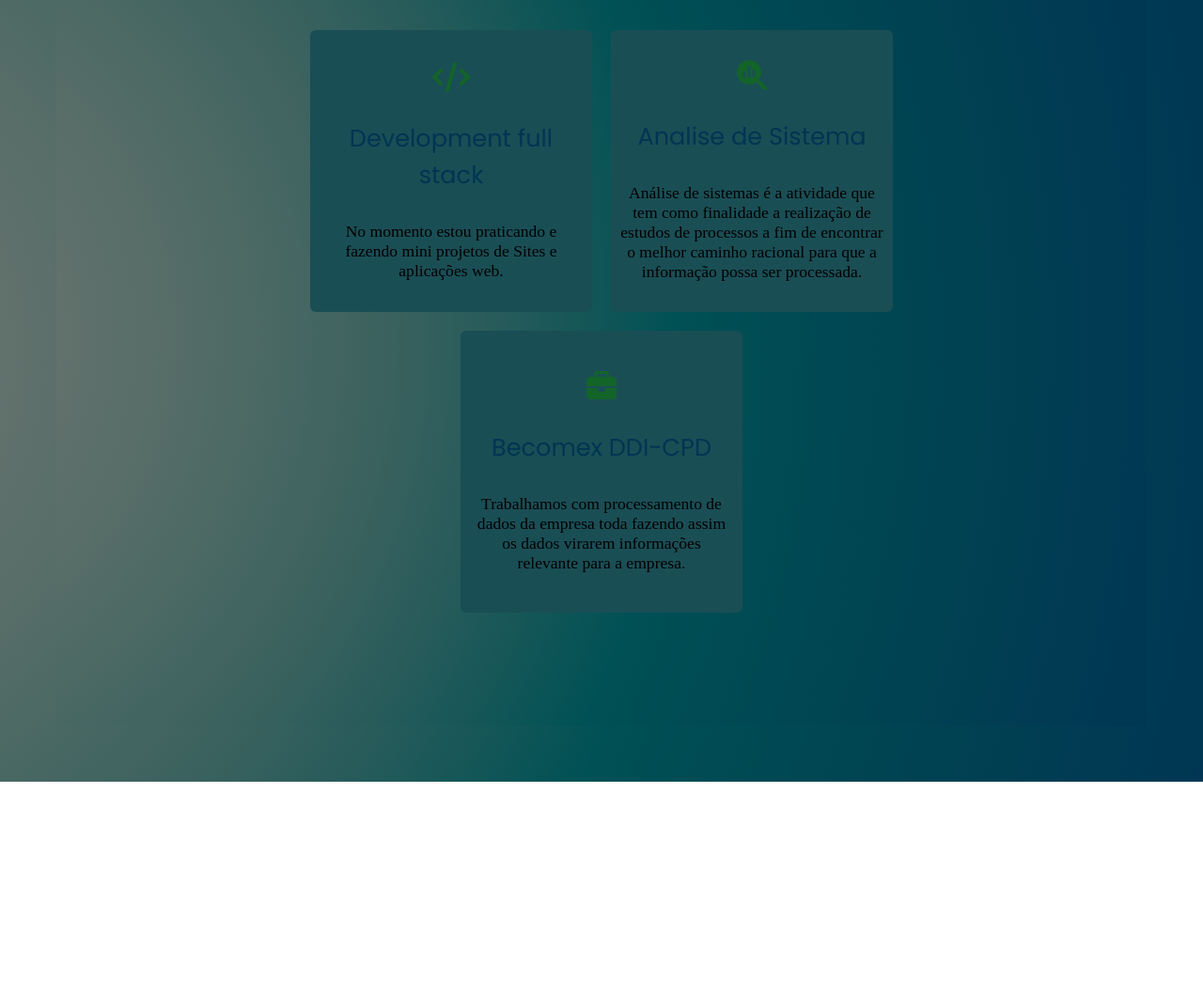
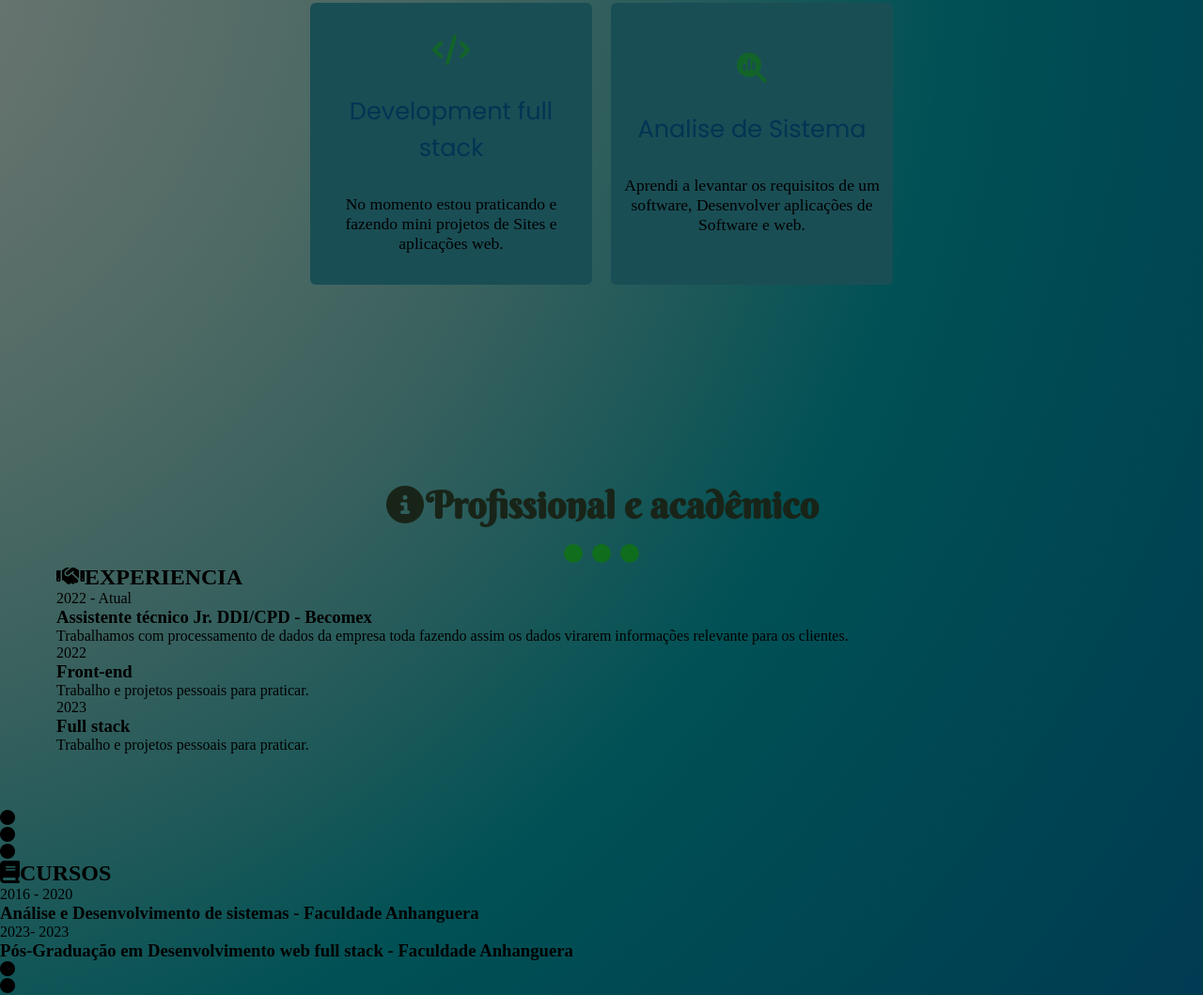
Before and after one commit to WellintonRodrigo/PortifolioWellinton, a plain HTML site: page LANDING PAGE - portfólio/index.html in a window 1280 px wide. Shown: the part 1523-2582 px from the top of the page at 94% size. Before the commit the page ends 2355 px from the top, so only its background shows below. Drawn offline with Linux system fonts and the light colour scheme.

Commit message:
:lipstick: feat: Novo - seção de profissão e cursos

```diff
--- a/LANDING PAGE - portfólio/asset/css/style.css
+++ b/LANDING PAGE - portfólio/asset/css/style.css
@@ -70,7 +70,7 @@
 }
 
 .section-div{
-    animation: inicializar 7s forwards;
+    /*animation: inicializar 7s forwards;*/
     display: grid;
     grid-template-columns: 1fr 1fr;
     justify-content: space-around;
@@ -136,10 +136,6 @@
 }
 
 /*seção principal sobre mim*/
-
-main{
-    background-image: var(--gradiente);
-}
 .img_sobre{
     max-width: 100%;
 }
@@ -279,7 +275,6 @@
    .services {
     margin-top: -30px;
     padding: 60px;
-    background-image: var(--gradiente);
    }
 
    .my_services{
--- a/LANDING PAGE - portfólio/asset/js/script.js
+++ b/LANDING PAGE - portfólio/asset/js/script.js
@@ -1,7 +1,7 @@
-
-function Escrevendo(){
+   const titulo= document.querySelector('.digitando')
 
     function active_words(elemento){
+
         let arrText= elemento.innerHTML.split('')
         elemento.innerHTML=''
         arrText.forEach((letra, i)=>{
@@ -11,9 +11,7 @@
         })
     }
 
-    const titulo= document.querySelector('.digitando')
-    active_words(titulo)
-}
+   active_words(titulo)
 
 const navMenu = document.querySelector('.navigation-primary')
 const menu = document.querySelector('.fa-bars')
--- a/LANDING PAGE - portfólio/index.html
+++ b/LANDING PAGE - portfólio/index.html
@@ -31,7 +31,7 @@
 
         <div>
 
-          <h3 class="digitando">Sou assistente técnico Jr. em uma empresas de consultoria.</h3>
+          <h3 class="digitando">Full stack developer</h3>
           <p class="my-description"> Faculdade de Analise e desenvolvimento de sistemas e pós graduação em Desenvolvimento web full stack</p>
           <a href="#">Download CV</a>
         </div>
@@ -105,19 +105,77 @@
             <li>
               <i class="fa-solid fa-magnifying-glass-chart"></i>
               <h3>Analise de Sistema</h3>
-              <p>Análise de sistemas é a atividade que tem como finalidade a realização de estudos de processos a fim de encontrar o melhor caminho racional para que a informação possa ser processada. </p>
-            </li>
-
-            <li>
-              <i class="fa-solid fa-briefcase"></i>
-              <h3> Becomex DDI-CPD</h3>
-              <p>Trabalhamos com processamento de dados da empresa toda fazendo assim os dados virarem informações relevante para a empresa. </p>
+              <p>Aprendi a levantar os requisitos de um software, Desenvolver aplicações de Software e web. </p>
             </li>
          </ul>
 
       </div>
         </section>
 
+        <div class="my_resume">
+         <article aria-label="profissional_academico" class="services">
+       <div class="sobre_services">
+          <h1><i class="fa-solid fa-circle-info"></i>Profissional e acadêmico</h1>
+
+              <div class="buttons">
+                <span></span>
+                <span></span>
+                <span></span>
+              </div>
+            </div>
+            <div class="resume_generica">
+
+              <h2 class="experiencias"><i class="fa-solid fa-handshake"></i>EXPERIENCIA</h2>
+
+              <div class="experience_content">
+
+                <div>
+                  <span>2022 - Atual</span>
+                  <h3>Assistente técnico Jr. DDI/CPD - Becomex</h3>
+                  <p>Trabalhamos com processamento de dados da empresa toda fazendo assim os dados virarem informações relevante para os clientes.</p>
+                </div>
+                <span>2022</span>
+                <h3>Front-end</h3>
+                <p>Trabalho e projetos pessoais para praticar.</p>
+              </div>
+
+            </div>
+            <span>2023</span>
+            <h3>Full stack</h3>
+            <p>Trabalho e projetos pessoais para praticar.</p>
+          </div>
+                <ul>
+                  <li><i class="fa-solid fa-circle"></i></li>
+                  <li><i class="fa-solid fa-circle"></i></li>
+                  <li><i class="fa-solid fa-circle"></i></li>
+                </ul>
+              </div>
+
+              <h2 class="curso_sup"><i class="fa-solid fa-book"></i>CURSOS</h2>
+              <div class="cursos_content">
+
+                <div>
+                  <span>2016 - 2020</span>
+                  <h3> Análise e Desenvolvimento  de sistemas
+                    -  Faculdade Anhanguera</h3>
+                </div>
+
+                <div>
+                  <span>2023- 2023</span>
+                  <h3>  Pós-Graduação em Desenvolvimento web full stack
+                    -  Faculdade Anhanguera</h3>
+                </div>
+
+                <ul>
+                  <li><i class="fa-solid fa-circle"></i></li>
+                  <li><i class="fa-solid fa-circle"></i></li>
+                </ul>
+              </div>
+
+
+            </div>
+        </div>
+
   <script src="asset/js/script.js"></script>
 </body>
 </html>
```
